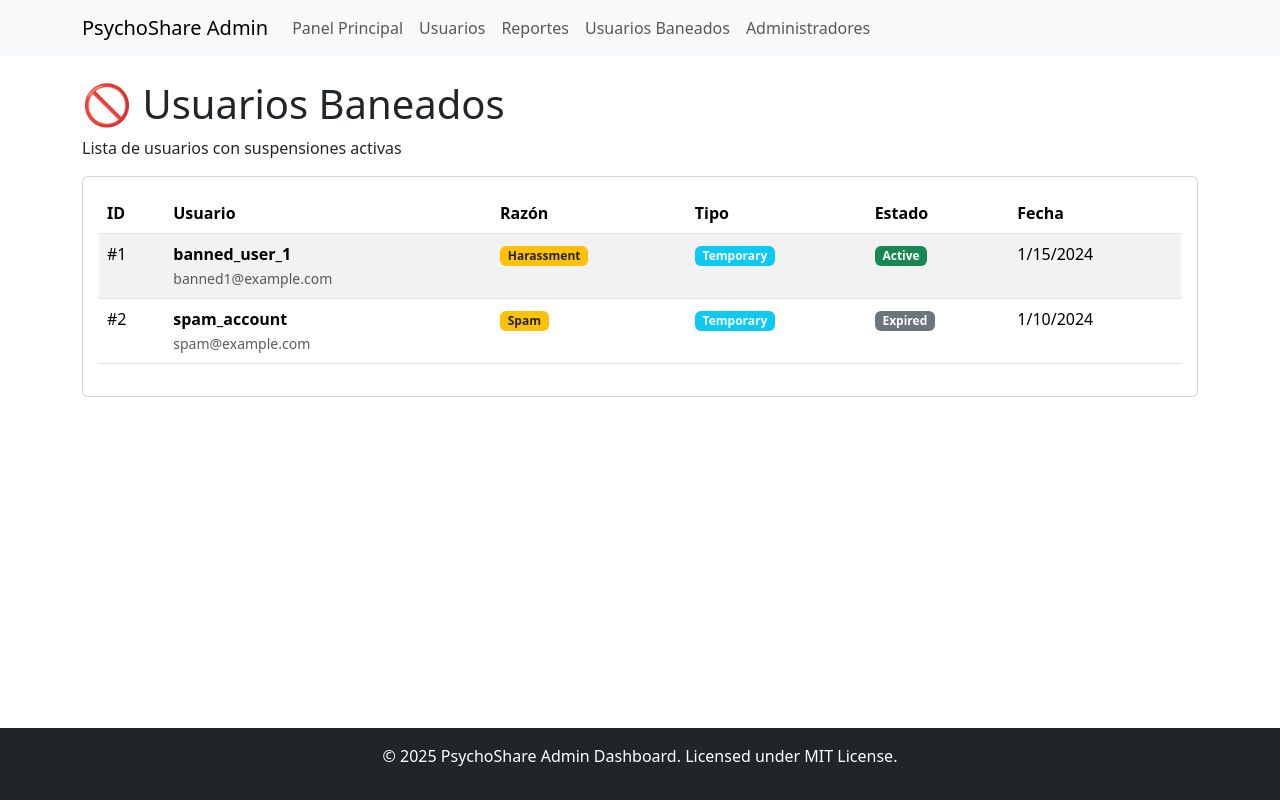
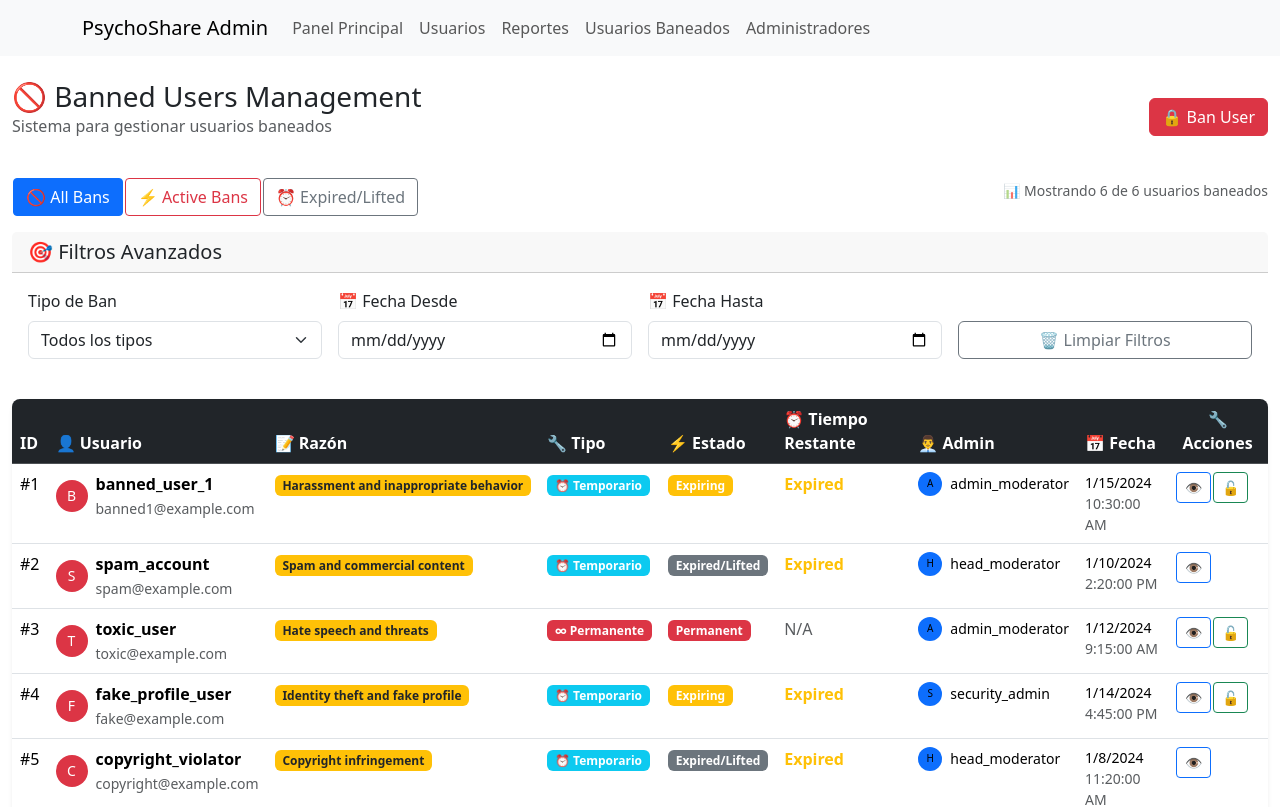
Before and after one commit to flavianoelia/PsychoShare-admin-dashboard, a React (Create React App) app in the folder my-app/: page /admin/bans in a window 1280 px wide. Shown: the top 807 px of the page. Built offline with nearby package versions, Linux system fonts and the light colour scheme; no server answers.

Commit message:
FEAT: Complete Ban System Implementation: Ban User button in header (opens BanUserModal).️ View Details button (opens BanDetailsModal) Unban action button for active bans, time Remaining, column advanced table with avatars and Responsive design matching Reports page quality

```diff
--- a/my-app/src/App.js
+++ b/my-app/src/App.js
@@ -4,7 +4,7 @@ import Footer from './components/Footer/Footer';
 import Home from './pages/Home';
 import Users from './pages/Users';
 import Reports from './pages/Reports';
-import Bans from './pages/Bans';
+import BannedUsersPage from './pages/BannedUsersPage';
 import Admins from './pages/Admins';
 import Error from './pages/Error';
 import { BrowserRouter, Routes, Route } from 'react-router-dom';
@@ -19,7 +19,7 @@ function App() {
           <Route path="/admin/users" element={<Users />} />
           <Route path="/admin/users/:userId" element={<Users />} />
           <Route path="/admin/reports" element={<Reports />} />
-          <Route path="/admin/bans" element={<Bans />} />
+          <Route path="/admin/bans" element={<BannedUsersPage />} />
           <Route path="/admin/admins" element={<Admins />} />
           <Route path="*" element={<Error />} />
         </Routes>
--- a/my-app/src/pages/BannedUsersPage.jsx
+++ b/my-app/src/pages/BannedUsersPage.jsx
@@ -126,9 +126,15 @@ function BannedUsersPage() {
   }
 
   return (
-    <div className="container mt-4">
-      <div className="d-flex justify-content-between align-items-center mb-4">
-        <h1>🚫 Banned Users Management</h1>
+    <div className="container-fluid mt-4">
+      {/* Header */}
+      <div className="row mb-4">
+        <div className="col-12">
+          <div className="d-flex justify-content-between align-items-center">
+            <div>
+              <h1 className="h3 mb-0">🚫 Banned Users Management</h1>
+              <p className="text-muted">Sistema para gestionar usuarios baneados</p>
+            </div>
             <button
               className="btn btn-danger"
               onClick={handleNewBan}
@@ -137,103 +143,119 @@ function BannedUsersPage() {
               🔒 Ban User
             </button>
           </div>
+        </div>
+      </div>
 
       {/* Status Filters */}
       <div className="row mb-3">
         <div className="col-md-8">
-          <div className="btn-group" role="group">
+          <div className="btn-group" role="group" aria-label="Filtros de estado">
             <button
               className={`btn ${!filters.status ? 'btn-primary' : 'btn-outline-primary'}`}
               onClick={clearFilters}
               type="button"
             >
-              All Bans
+              🚫 All Bans
             </button>
             <button
               className={`btn ${filters.status === 'active' ? 'btn-danger' : 'btn-outline-danger'}`}
               onClick={() => handleStatusFilter('active')}
               type="button"
             >
-              Active Bans
+              ⚡ Active Bans
             </button>
             <button
               className={`btn ${filters.status === 'expired' ? 'btn-secondary' : 'btn-outline-secondary'}`}
               onClick={() => handleStatusFilter('expired')}
               type="button"
             >
-              Expired/Lifted
+              ⏰ Expired/Lifted
             </button>
           </div>
         </div>
         <div className="col-md-4 text-end">
           <small className="text-muted">
-            Showing {bans.length} of {totalCount} banned users
+            📊 Mostrando {bans.length} de {totalCount} usuarios baneados
+            {filters.status && (
+              <span className="badge bg-secondary ms-2">
+                Filtrado: {filters.status}
+              </span>
+            )}
           </small>
         </div>
       </div>
 
-      {/* Ban Type Filters */}
+      {/* Advanced Filters */}
       <div className="row mb-4">
+        <div className="col-12">
+          <div className="card">
+            <div className="card-header">
+              <h5 className="mb-0">🎯 Filtros Avanzados</h5>
+            </div>
+            <div className="card-body">
+              <div className="row g-3">
                 <div className="col-md-3">
-          <label className="form-label">Ban Type</label>
+                  <label className="form-label">Tipo de Ban</label>
                   <select
-            className="form-select form-select-sm"
+                    className="form-select"
                     value={filters.banType || ''}
                     onChange={(e) => handleStatusFilter('banType', 'banType', e.target.value)}
                   >
-            <option value="">All Types</option>
-            <option value="Temporary">Temporary</option>
-            <option value="Permanent">Permanent</option>
+                    <option value="">Todos los tipos</option>
+                    <option value="Temporary">Temporario</option>
+                    <option value="Permanent">Permanente</option>
                   </select>
                 </div>
                 <div className="col-md-3">
-          <label className="form-label">Date From</label>
+                  <label className="form-label">📅 Fecha Desde</label>
                   <input
                     type="date"
-            className="form-control form-control-sm"
+                    className="form-control"
                     value={filters.dateFrom || ''}
                     onChange={(e) => handleStatusFilter('dateFrom', 'dateFrom', e.target.value)}
                   />
                 </div>
                 <div className="col-md-3">
-          <label className="form-label">Date To</label>
+                  <label className="form-label">📅 Fecha Hasta</label>
                   <input
                     type="date"
-            className="form-control form-control-sm"
+                    className="form-control"
                     value={filters.dateTo || ''}
                     onChange={(e) => handleStatusFilter('dateTo', 'dateTo', e.target.value)}
                   />
                 </div>
-        <div className="col-md-3">
-          <label className="form-label">Actions</label>
-          <div>
+                <div className="col-md-3 d-flex align-items-end">
                   <button
-              className="btn btn-outline-secondary btn-sm"
+                    className="btn btn-outline-secondary w-100"
                     onClick={clearFilters}
                   >
-              Clear Filters
+                    🗑️ Limpiar Filtros
                   </button>
                 </div>
               </div>
             </div>
+          </div>
+        </div>
+      </div>
 
+      {/* Tabla de Usuarios Baneados */}
       <div className="row">
         <div className="col-12">
-          <div className="card">
-            <div className="card-body">
+          <div className="card shadow-sm">
+            <div className="card-body p-0">
               <div className="table-responsive">
-                <table className="table table-striped">
-                  <thead>
+                <table className="table table-hover mb-0">
+                  <thead className="table-dark">
                     <tr>
-                      <th>ID</th>
-                      <th>User</th>
-                      <th>Reason</th>
-                      <th>Type</th>
-                      <th>Status</th>
-                      <th>Ban Date</th>
-                      <th>Time Remaining</th>
-                      <th>Admin</th>
-                      <th>Actions</th>
+                      <th scope="col">ID</th>
+                      <th scope="col">👤 Usuario</th>
+                      <th scope="col">📝 Razón</th>
+                      <th scope="col">🔧 Tipo</th>
+                      <th scope="col">⚡ Estado</th>
+                      <th scope="col">⏰ Tiempo Restante</th>
+                      <th scope="col">👨‍💼 Admin</th>
+                      <th scope="col">📅 Fecha</th>
+                      <th scope="col" className="text-center">🔧 Acciones</th>
                     </tr>
                   </thead>
                   <tbody>
@@ -265,31 +287,41 @@ function BannedUsersPage() {
                           </td>
                           <td>
                             <span className={`badge ${ban.banType === 'Permanent' ? 'bg-danger' : 'bg-info'}`}>
-                              {ban.banType}
+                              {ban.banType === 'Permanent' ? '∞ Permanente' : '⏰ Temporario'}
                             </span>
                           </td>
                           <td>
                             {getBanStatusBadge(ban)}
                           </td>
-                          <td>{new Date(ban.banDate).toLocaleDateString()}</td>
                           <td>
                             {ban.banType === 'Permanent' ? (
-                              <span className="text-danger fw-bold">Never</span>
-                            ) : ban.isActive ? (
-                              <span className="text-warning">{calculateTimeRemaining(ban.expiryDate)}</span>
+                              <span className="text-muted">N/A</span>
                             ) : (
-                              <span className="text-muted">N/A</span>
+                              <span className="text-warning fw-bold">{calculateTimeRemaining(ban.expiryDate)}</span>
                             )}
                           </td>
                           <td>
-                            <small className="text-muted">{ban.adminUsername}</small>
+                            <div className="d-flex align-items-center">
+                              <div className="avatar-sm bg-primary rounded-circle me-2 d-flex align-items-center justify-content-center" style={{width: '24px', height: '24px', fontSize: '10px'}}>
+                                {ban.adminUsername?.charAt(0)?.toUpperCase() || 'A'}
+                              </div>
+                              <small>{ban.adminUsername || 'System'}</small>
+                            </div>
                           </td>
                           <td>
-                            <div className="btn-group" role="group">
+                            <div className="small">
+                              <div>{new Date(ban.banDate).toLocaleDateString()}</div>
+                              <div className="text-muted">
+                                {new Date(ban.banDate).toLocaleTimeString()}
+                              </div>
+                            </div>
+                          </td>
+                          <td>
+                            <div className="btn-group">
                               <button
                                 className="btn btn-sm btn-outline-primary"
                                 onClick={() => handleViewBan(ban)}
-                                title="View Details"
+                                title="Ver detalles"
                               >
                                 👁️
                               </button>
@@ -297,7 +329,7 @@ function BannedUsersPage() {
                                 <button
                                   className="btn btn-sm btn-outline-success"
                                   onClick={() => handleUnban(ban.userId, ban.username)}
-                                  title="Unban User"
+                                  title="Desbanear usuario"
                                 >
                                   🔓
                                 </button>
@@ -312,8 +344,10 @@ function BannedUsersPage() {
               </div>
             </div>
 
+            {/* Paginación */}
+            {totalCount > pageSize && (
               <div className="card-footer">
-              <nav>
+                <nav aria-label="Banned users pagination">
                   <ul className="pagination pagination-sm mb-0 justify-content-center">
                     <li className={`page-item ${currentPage === 1 ? 'disabled' : ''}`}>
                       <button
@@ -321,12 +355,15 @@ function BannedUsersPage() {
                         onClick={() => handlePageChange(currentPage - 1)}
                         disabled={currentPage === 1}
                       >
-                      Previous
+                        ← Anterior
                       </button>
                     </li>
 
                     {[...Array(Math.ceil(totalCount / pageSize))].map((_, index) => {
                       const pageNum = index + 1;
+                      // Solo mostrar páginas cercanas para evitar demasiados botones
+                      if (pageNum === 1 || pageNum === Math.ceil(totalCount / pageSize) ||
+                          (pageNum >= currentPage - 2 && pageNum <= currentPage + 2)) {
                         return (
                           <li key={pageNum} className={`page-item ${currentPage === pageNum ? 'active' : ''}`}>
                             <button
@@ -337,6 +374,14 @@ function BannedUsersPage() {
                             </button>
                           </li>
                         );
+                      } else if (pageNum === currentPage - 3 || pageNum === currentPage + 3) {
+                        return (
+                          <li key={pageNum} className="page-item disabled">
+                            <span className="page-link">...</span>
+                          </li>
+                        );
+                      }
+                      return null;
                     })}
 
                     <li className={`page-item ${!hasMore ? 'disabled' : ''}`}>
@@ -345,16 +390,72 @@ function BannedUsersPage() {
                         onClick={() => handlePageChange(currentPage + 1)}
                         disabled={!hasMore}
                       >
-                      Next
+                        Siguiente →
                       </button>
                     </li>
                   </ul>
                 </nav>
+
+                <div className="text-center mt-2">
+                  <small className="text-muted">
+                    Página {currentPage} de {Math.ceil(totalCount / pageSize)} |
+                    Total: {totalCount} usuarios baneados
+                  </small>
                 </div>
+              </div>
+            )}
           </div>
         </div>
       </div>
 
+      <BanUserModal
+        isOpen={isBanModalOpen}
+        onClose={closeBanModal}
+        onBan={handleBanUser}
+      />
+
+      <BanDetailsModal
+        ban={selectedBan}
+        isOpen={isModalOpen}
+        onClose={closeModal}
+        onUnban={handleUnban}
+      />
+
+      <style jsx>{`
+        .avatar-sm {
+          width: 32px;
+          height: 32px;
+          font-size: 14px;
+        }
+
+        .table-responsive {
+          border-radius: 8px;
+        }
+
+        .card {
+          border: none;
+          border-radius: 12px;
+        }
+
+        .badge {
+          font-size: 0.75em;
+        }
+
+        .btn-group .btn {
+          border-radius: 4px;
+          margin: 0 1px;
+        }
+
+        tr:hover {
+          background-color: rgba(220, 53, 69, 0.05);
+        }
+
+        .table-warning {
+          background-color: rgba(255, 193, 7, 0.1);
+        }
+      `}</style>
+
+      {/* Modals */}
       <BanUserModal
         isOpen={isBanModalOpen}
         onClose={closeBanModal}
```
Lines whose indentation alone changed are shown as unchanged.
